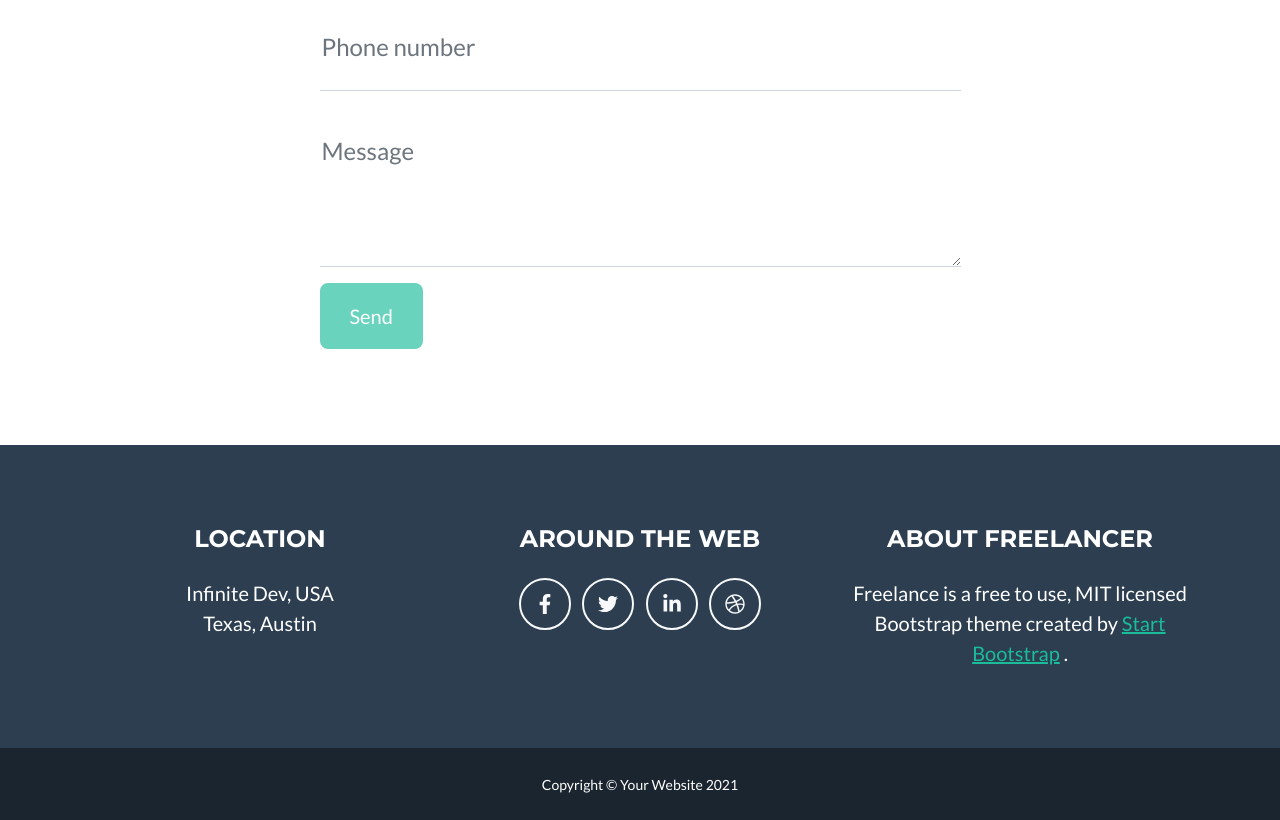
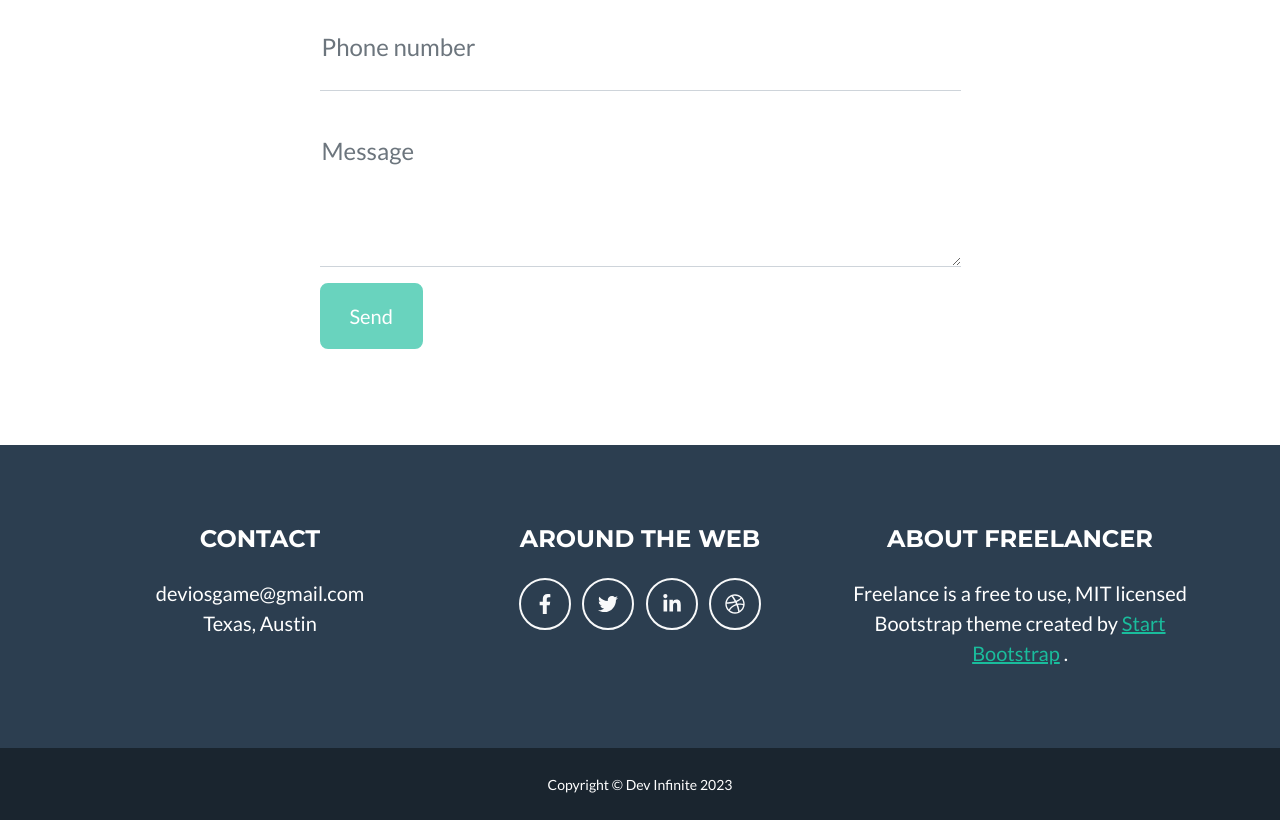
Before and after one commit to DevInfinite-61/DevInfinite, a plain HTML site: page index.html in a window 1280 px wide. Shown: the part 2712-3532 px from the top of the page. Drawn offline with nearby package versions, Linux system fonts and the light colour scheme.

Commit message:
Update index.html

```diff
--- a/index.html
+++ b/index.html
@@ -223,9 +223,9 @@
                 <div class="row">
                     <!-- Footer Location-->
                     <div class="col-lg-4 mb-5 mb-lg-0">
-                        <h4 class="text-uppercase mb-4">Location</h4>
+                        <h4 class="text-uppercase mb-4">Contact</h4>
                         <p class="lead mb-0">
-                           Infinite Dev, USA
+                           deviosgame@gmail.com
                             <br />
                             Texas, Austin
                         </p>
@@ -252,7 +252,7 @@
         </footer>
         <!-- Copyright Section-->
         <div class="copyright py-4 text-center text-white">
-            <div class="container"><small>Copyright &copy; Your Website 2021</small></div>
+            <div class="container"><small>Copyright &copy; Dev Infinite 2023</small></div>
         </div>
         <!-- Portfolio Modals-->
         <!-- Portfolio Modal 1-->
```
